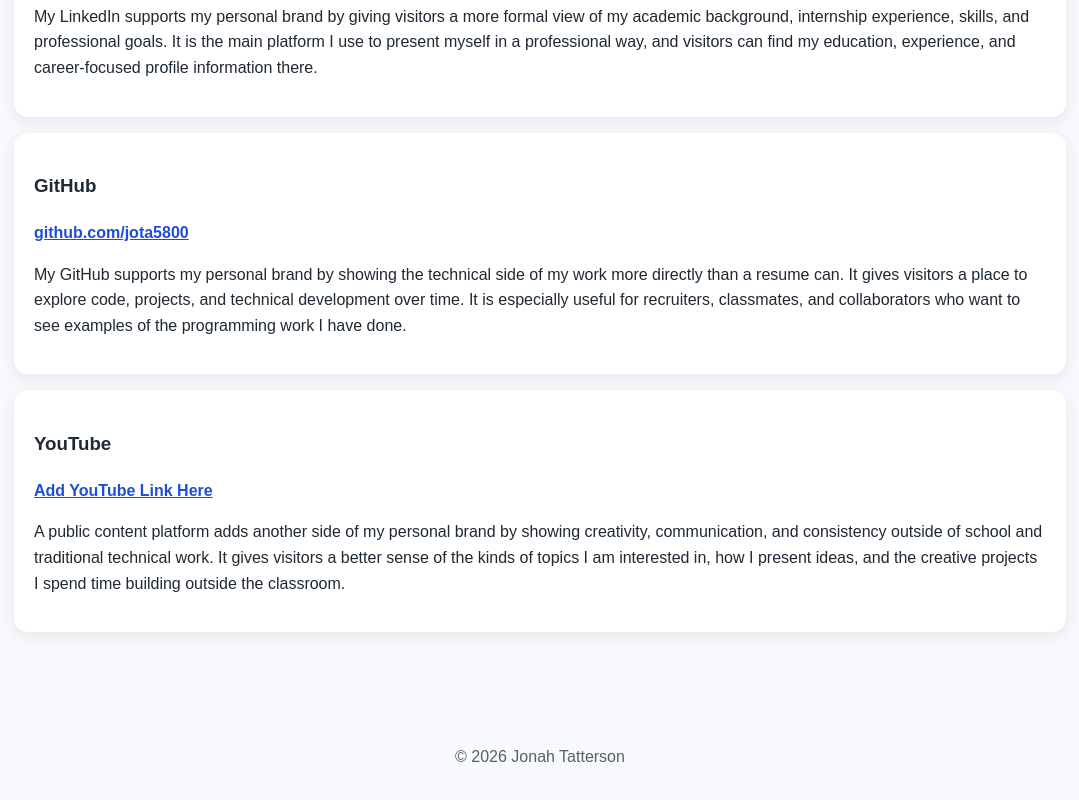
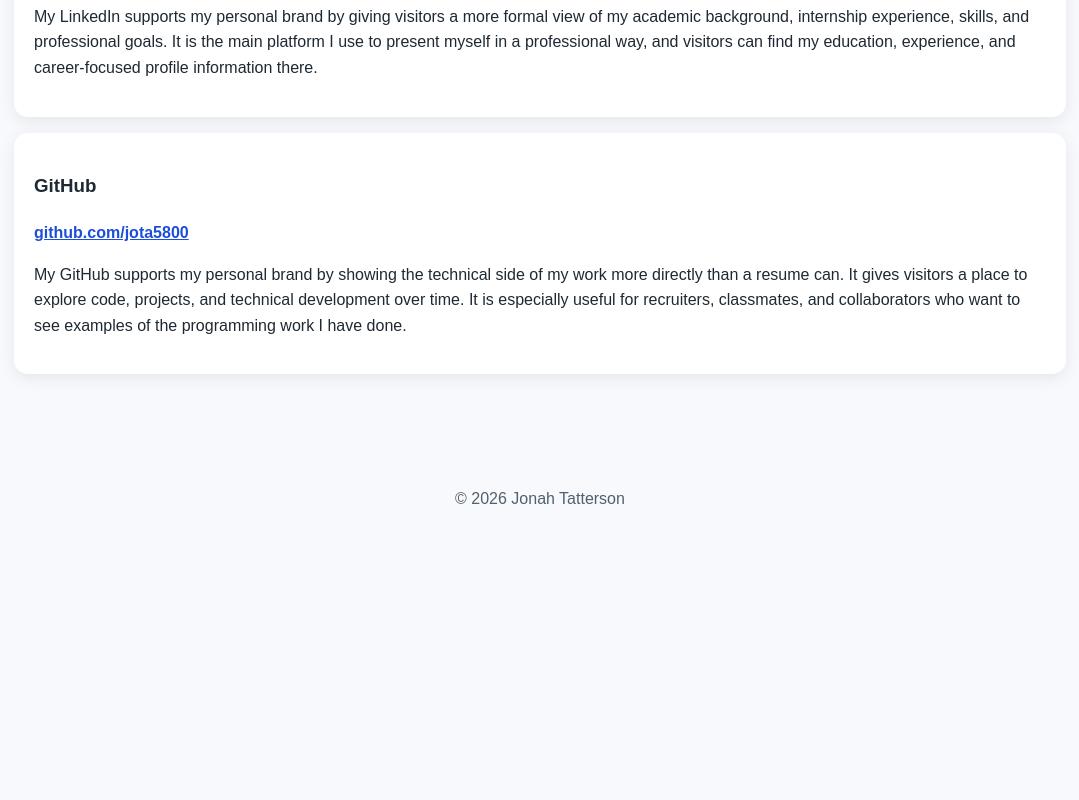
Before and after one commit to jota5800/digital-portfolio, a plain HTML site: page index.html in a window 1280 px wide. Shown: the part 3086-3886 px from the top of the page, without its empty margins (100-1179 px from the left). After the commit the page ends 3646 px from the top, so only its background shows below. Drawn offline with Linux system fonts and the light colour scheme.

Commit message:
Remove YouTube link section from index.html
Removed YouTube section from the personal portfolio.

```diff
--- a/index.html
+++ b/index.html
@@ -227,18 +227,6 @@
             programming work I have done.
           </p>
         </article>
-
-        <article class="social-item">
-          <h3>YouTube</h3>
-          <a href="#" target="_blank">Add YouTube Link Here</a>
-          <p>
-            A public content platform adds another side of my personal brand by showing
-            creativity, communication, and consistency outside of school and traditional
-            technical work. It gives visitors a better sense of the kinds of topics I am
-            interested in, how I present ideas, and the creative projects I spend time
-            building outside the classroom.
-          </p>
-        </article>
       </div>
     </section>
   </main>
```
